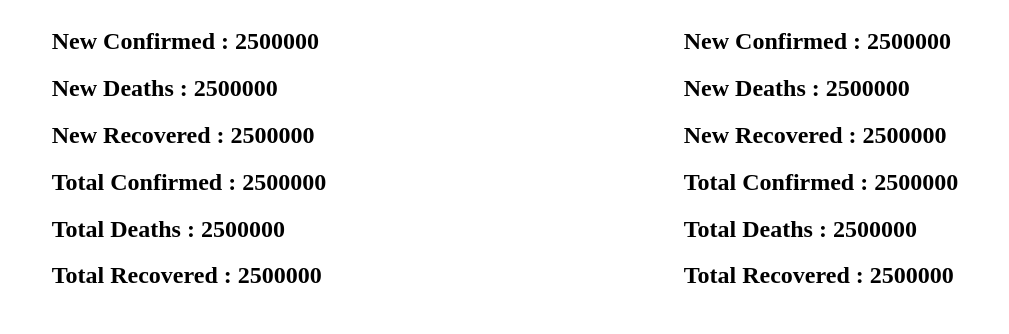
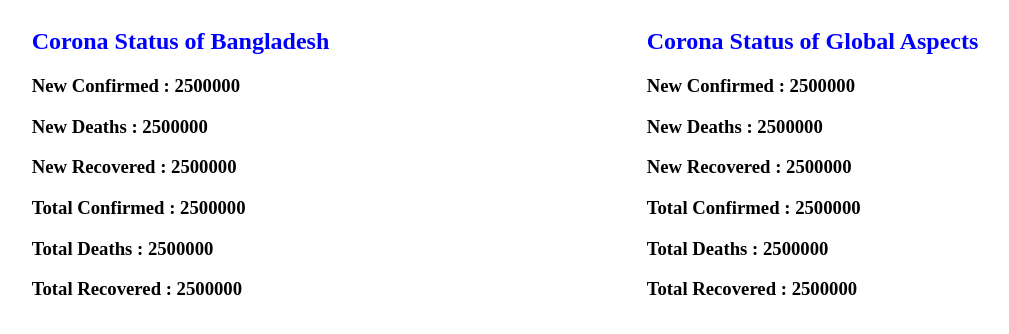
Before and after one commit to Fuad9/corona-tracker, a plain HTML site: page index.html in a window 1280 px wide. Shown: the whole page, without its empty margins (135-1144 px from the left). Drawn offline with Linux system fonts and the light colour scheme; no server answers.

Commit message:
second commit

```diff
--- a/index.html
+++ b/index.html
@@ -11,24 +11,26 @@
 <body>
     <section class="corona">
         <div class="bd">
-            <h2>New Confirmed : <span class="newConfirmed">2500000</span></h2>
-            <h2>New Deaths : <span class="newDeaths">2500000</span></h2>
-            <h2>New Recovered : <span class="newRecovered">2500000</span></h2>
-            <h2>Total Confirmed : <span class="totalConfirmed">2500000</span></h2>
-            <h2>Total Deaths : <span class="totalDeaths">2500000</span></h2>
-            <h2>Total Recovered : <span class="totalRecovered">2500000</span></h2>
+            <h1 style="color: blue;">Corona Status of Bangladesh</h1>
+            <h3>New Confirmed : <span class="newConfirmed">2500000</span></h3>
+            <h3>New Deaths : <span class="newDeaths">2500000</span></h3>
+            <h3>New Recovered : <span class="newRecovered">2500000</span></h3>
+            <h3>Total Confirmed : <span class="totalConfirmed">2500000</span></h3>
+            <h3>Total Deaths : <span class="totalDeaths">2500000</span></h3>
+            <h3>Total Recovered : <span class="totalRecovered">2500000</span></h3>
         </div>
         <div class="global">
-            <h2>New Confirmed : <span class="newGlobConfirmed">2500000</span></h2>
-            <h2>New Deaths : <span class="newGlobDeaths">2500000</span></h2>
-            <h2>New Recovered : <span class="newGlobRecovered">2500000</span></h2>
-            <h2>
+            <h1 style="color: blue;">Corona Status of Global Aspects</h1>
+            <h3>New Confirmed : <span class="newGlobConfirmed">2500000</span></h3>
+            <h3>New Deaths : <span class="newGlobDeaths">2500000</span></h3>
+            <h3>New Recovered : <span class="newGlobRecovered">2500000</span></h3>
+            <h3>
                 Total Confirmed : <span class="totalGlobConfirmed">2500000</span>
-            </h2>
-            <h2>Total Deaths : <span class="totalGlobDeaths">2500000</span></h2>
-            <h2>
+            </h3>
+            <h3>Total Deaths : <span class="totalGlobDeaths">2500000</span></h3>
+            <h3>
                 Total Recovered : <span class="totalGlobRecovered">2500000</span>
-            </h2>
+            </h3>
         </div>
     </section>
 
```
